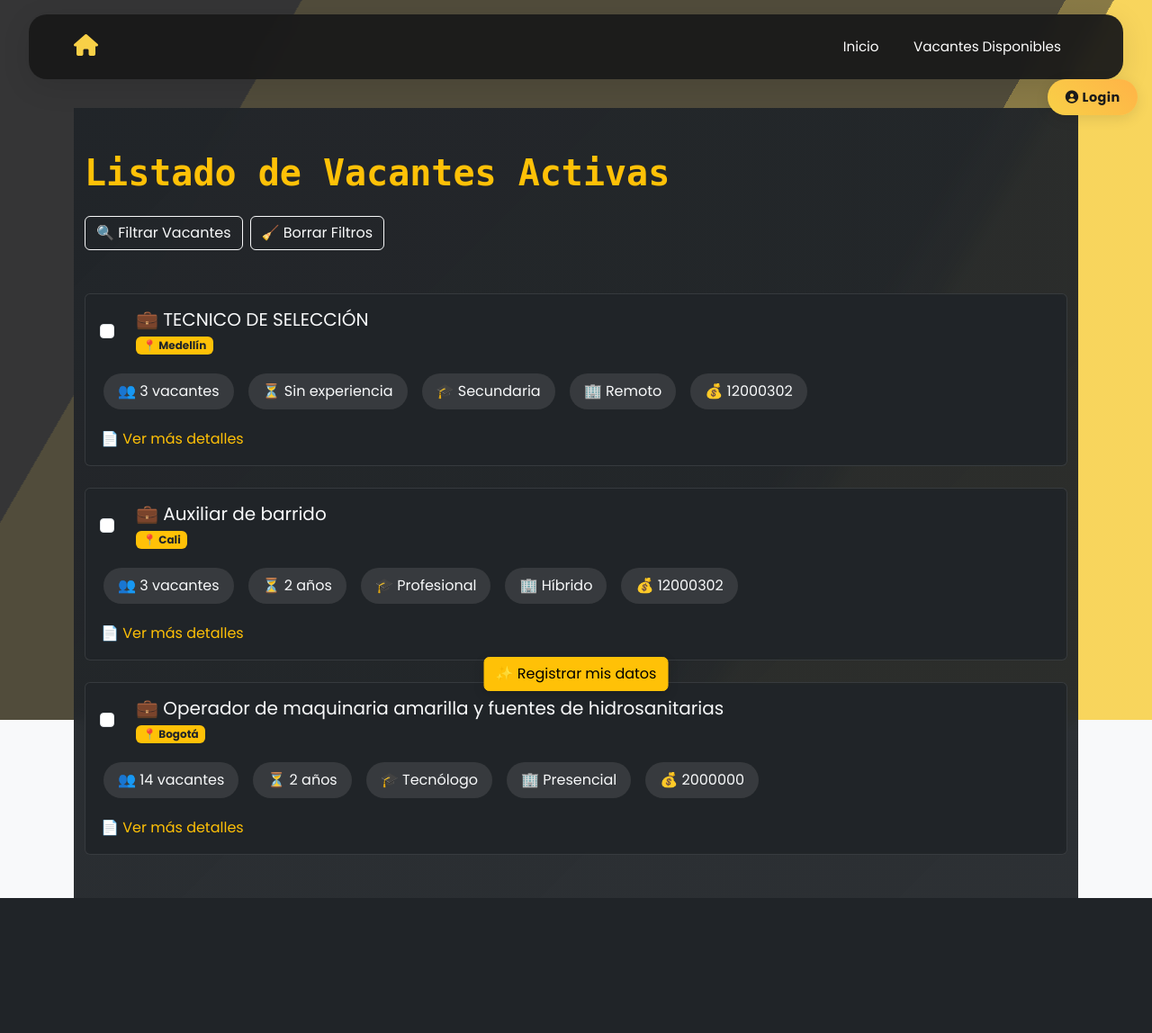
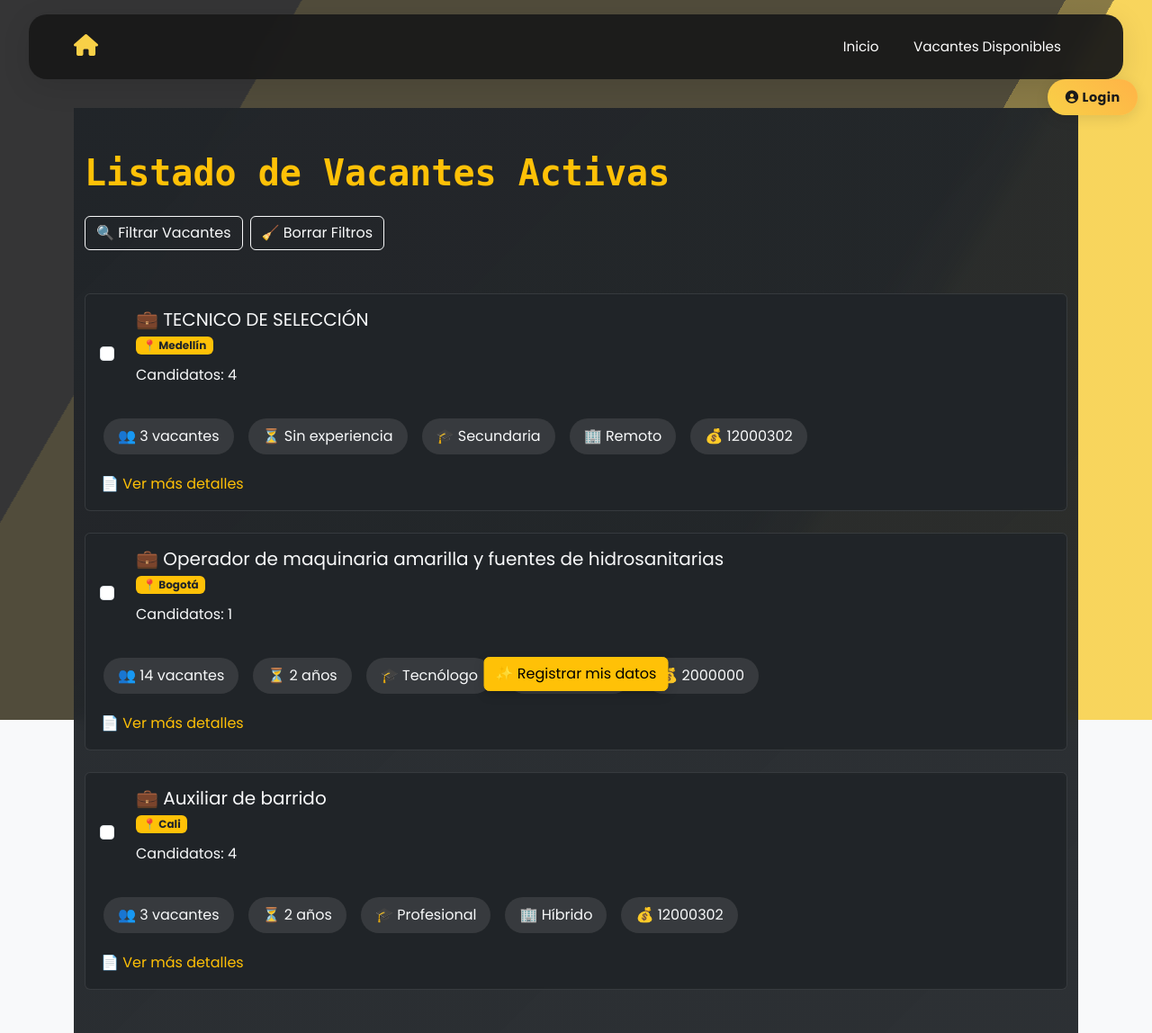
Before and after one commit to JoseGamez632/Proyecto_Colsubsidio_Empleo, a Django app: page /lista_vacantes/ in a window 1280 px wide. Shown: the whole page at 90% size. Before the commit the page ends 998 px from the top, so only its background shows below. Run offline with Django 5.2, Linux system fonts and the light colour scheme; data comes from the database, SQL or seed files in the repository.

Commit message:
contador de candidatos

```diff
--- a/portal_empleo/vacantes/templates/vacantes/lista.html
+++ b/portal_empleo/vacantes/templates/vacantes/lista.html
@@ -120,6 +120,7 @@ Inicio
                                     <span class="badge bg-warning text-dark">
                                         📍 {{ vacante.ciudad }}
                                     </span>
+                                    <p style="margin-top: 10px;">Candidatos: {{ vacante.num_candidatos }}</p>
                                 </div>
                             </div>
                             {% if request.user.is_authenticated %}
--- a/portal_empleo/vacantes/views.py
+++ b/portal_empleo/vacantes/views.py
@@ -8,6 +8,7 @@ from django.contrib.auth.decorators import permission_required # Solicita login
 import openpyxl
 from .models import RegistroCandidato
 from django.db.models.functions import Lower
+from django.db.models import Count
 
 
 
@@ -75,6 +76,9 @@ def lista_vacantes(request):
         vacantes = vacantes.filter(ciudad=ciudad)
     if rango_salarial:
         vacantes = vacantes.filter(rango_salarial=rango_salarial)
+
+    # Agregar el conteo de candidatos aplicados a cada vacante
+    vacantes = vacantes.annotate(num_candidatos=Count('candidatos'))
 
     # Renderizar la plantilla con las vacantes filtradas y los filtros aplicados
     contexto = {
```
